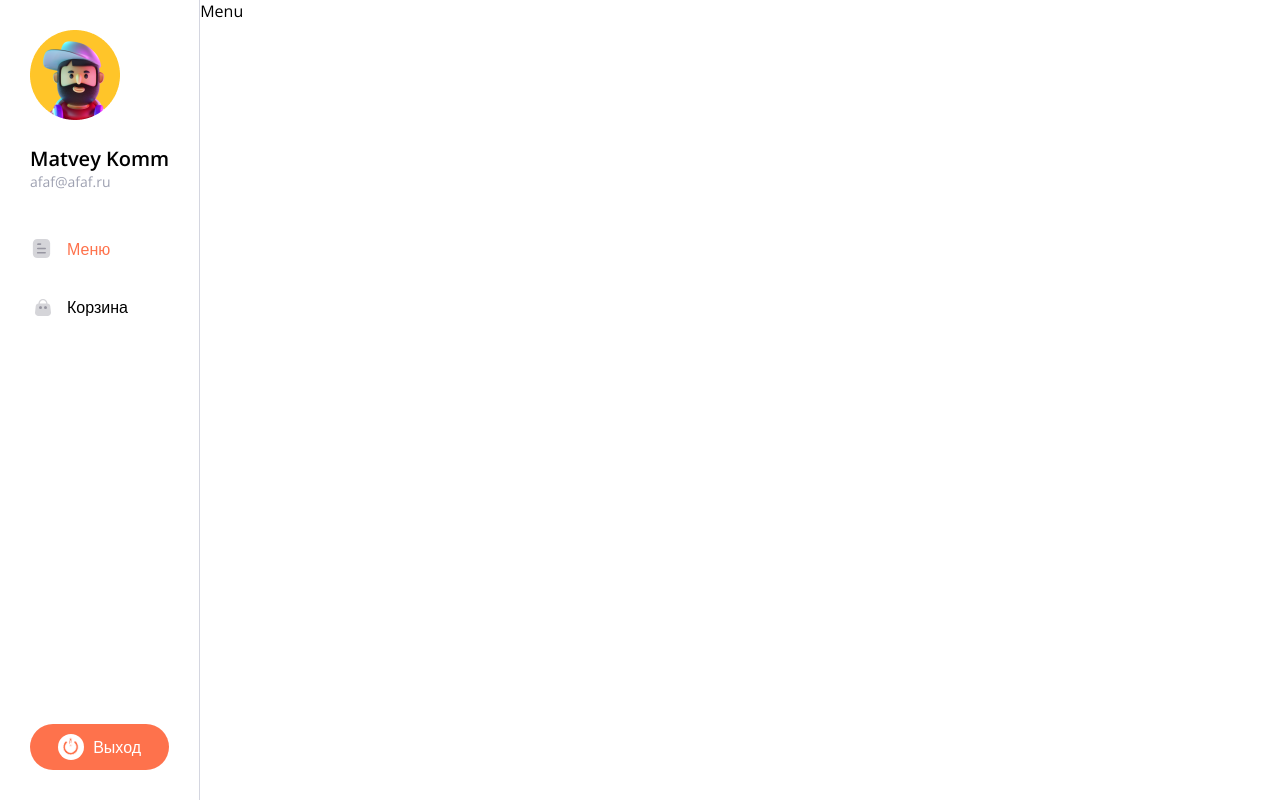
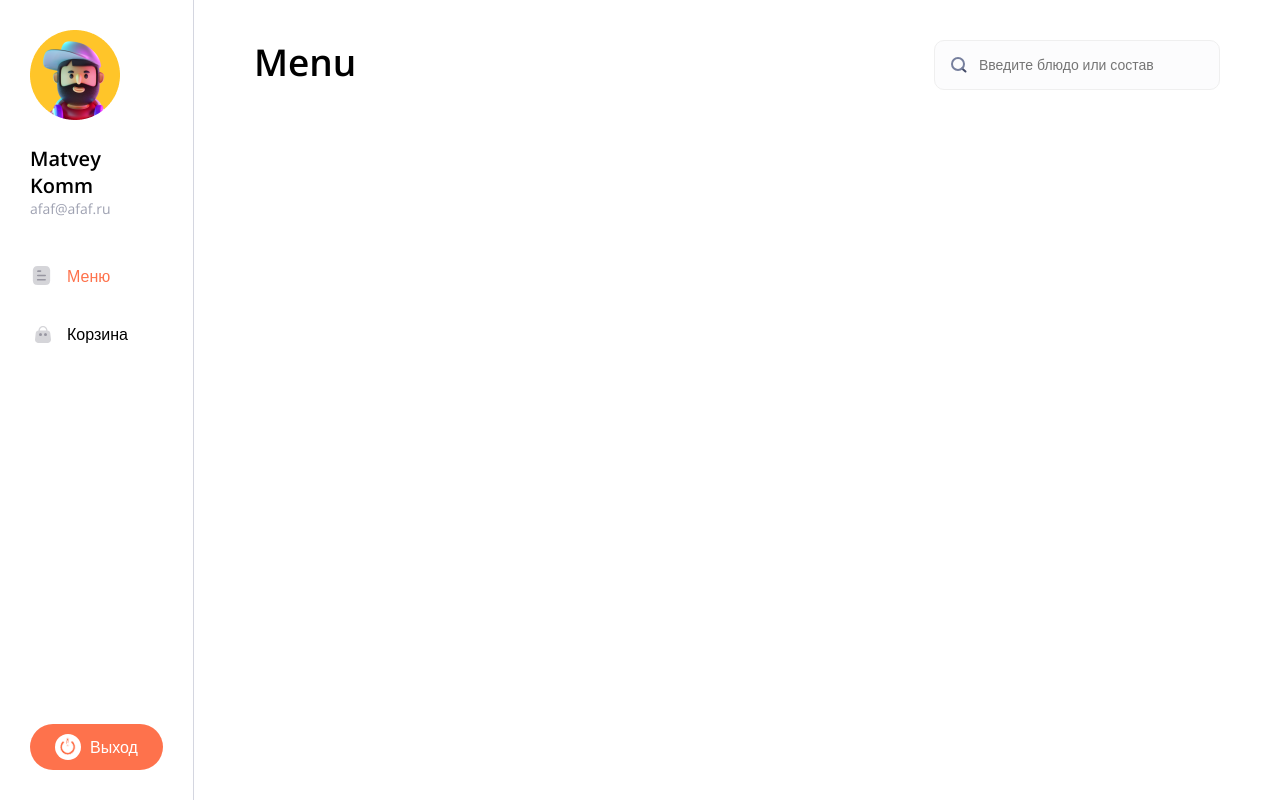
Before and after one commit to MatveyKomm/OrderFoodApp, a React (Vite) app in the folder OrderFoodApp/: page / in a window 1280 px wide. Built offline with nearby package versions, Linux system fonts and the light colour scheme.

Commit message:
added search

```diff
--- a/OrderFoodApp/src/App.tsx
+++ b/OrderFoodApp/src/App.tsx
@@ -11,4 +11,4 @@
   )
 }
 
-export default App
+export default App;
--- /dev/null
+++ b/OrderFoodApp/src/components/Headling/Headling.module.css
@@ -0,0 +1,9 @@
+.h1 {
+    color: var(--text-color);
+    font-size: 37px;
+    font-style: normal;
+    font-weight: 600;
+    line-height: 120%;
+    margin: 0;
+
+}
--- /dev/null
+++ b/OrderFoodApp/src/components/Headling/Headling.props.ts
@@ -0,0 +1,5 @@
+import {HTMLAttributes, ReactNode} from "react";
+
+export interface HeadlingProps extends HTMLAttributes<HTMLHeadingElement> {
+    children: ReactNode
+}
--- /dev/null
+++ b/OrderFoodApp/src/components/Headling/Headling.tsx
@@ -0,0 +1,13 @@
+import {HeadlingProps} from "./Headling.props.ts";
+import styles from './Headling.module.css';
+import cn from 'classnames';
+
+
+function Headling({ children, className, ...props }: HeadlingProps) {
+
+    return (
+        <h1 {...props} className={cn(className, styles['h1'])}>{children}</h1>
+    );
+}
+
+export default Headling;
--- /dev/null
+++ b/OrderFoodApp/src/components/Search/Search.module.css
@@ -0,0 +1,21 @@
+.input {
+    border: 1px solid #EFEFEF;
+    color: var(--text-color);
+    background-color: #FCFCFD;
+    font-size: 14px;
+    font-style: normal;
+    font-weight: 400;
+    border-radius: 10px;
+    padding: 16px 30px 16px 44px;
+    min-width: 210px;
+}
+
+.input-wrapper {
+    position: relative;
+}
+
+.icon {
+    position: absolute;
+    left: 17px;
+    top: 17px;
+}
--- /dev/null
+++ b/OrderFoodApp/src/components/Search/Search.props.ts
@@ -0,0 +1,5 @@
+import {InputHTMLAttributes} from "react";
+
+export interface SearchProps extends InputHTMLAttributes<HTMLInputElement> {
+    isValid?: boolean;
+}
--- /dev/null
+++ b/OrderFoodApp/src/components/Search/Search.tsx
@@ -0,0 +1,18 @@
+import styles from './Search.module.css';
+import cn from 'classnames';
+import {forwardRef} from "react";
+import {SearchProps} from "./Search.props.ts";
+
+const Search = forwardRef<HTMLInputElement, SearchProps>(function Input({className, isValid = true, ...props}, ref) {
+
+    return (
+        <div className={styles['input-wrapper']}>
+            <input ref={ref} className={cn(styles['input'], className, {
+                [styles['invalid']]: isValid
+            })} {...props} />
+            <img className={styles['icon']} src='/search-icon.svg' alt='Иконка поиска' />
+        </div>
+    );
+})
+
+export default Search;
--- a/OrderFoodApp/src/layout/Menu/Layout.module.css
+++ b/OrderFoodApp/src/layout/Menu/Layout.module.css
@@ -63,3 +63,8 @@
     line-height: normal;
     color: #9EA1B1;
 }
+
+.content {
+    padding: 40px 60px;
+    width: 100%;
+}
--- a/OrderFoodApp/src/layout/Menu/Layout.tsx
+++ b/OrderFoodApp/src/layout/Menu/Layout.tsx
@@ -31,7 +31,7 @@
                 Выход
             </Button>
         </div>
-        <div>
+        <div className={styles['content']}>
             <Outlet />
         </div>
     </div>;
--- /dev/null
+++ b/OrderFoodApp/src/pages/Menu/Menu.module.css
@@ -0,0 +1,4 @@
+.head {
+    display: flex;
+    justify-content: space-between;
+}
--- a/OrderFoodApp/src/pages/Menu/Menu.tsx
+++ b/OrderFoodApp/src/pages/Menu/Menu.tsx
@@ -1,3 +1,12 @@
+import Headling from "../../components/Headling/Headling.tsx";
+import Search from "../../components/Search/Search.tsx";
+import styles from './Menu.module.css';
+
 export function Menu() {
-    return <>Menu</>;
+    return <>
+        <div className={styles['head']}>
+            <Headling>Menu</Headling>
+            <Search placeholder='Введите блюдо или состав' />
+        </div>
+    </>;
 }
```
Also changed, not shown: OrderFoodApp/public/search-icon.svg (added).
